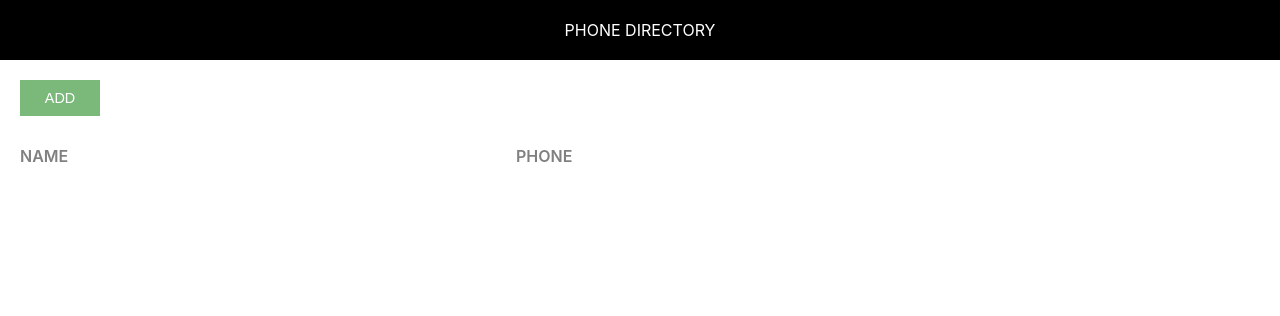
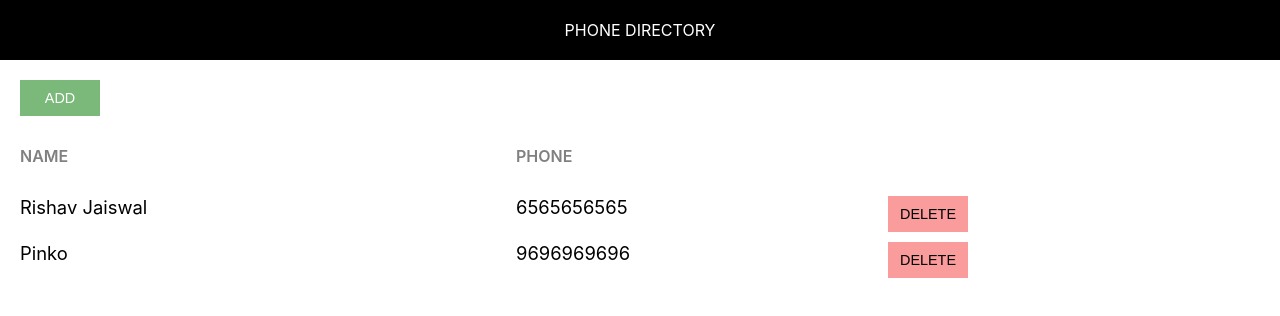
Before and after one commit to shubh4grd/phone-directory, a React (Create React App) app: page / in a window 1280 px wide. Shown: the top 316 px of the page. Built offline with nearby package versions, Linux system fonts and the light colour scheme.

Commit message:
Added ‘Delete’ button

```diff
--- a/src/App.css
+++ b/src/App.css
@@ -16,6 +16,9 @@
 .add-btn {
   background: #7ab97a;
   color: #fff;
+}
+.dlt-btn {
+  background: #fa9b9c;
 }
 
 .grid-container {
--- a/src/App.js
+++ b/src/App.js
@@ -3,6 +3,18 @@
 import "./App.css";
 class App extends Component {
   render() {
+    let subscribers = [
+      {
+        id: 1,
+        name: "Rishav Jaiswal",
+        phone: "6565656565",
+      },
+      {
+        id: 2,
+        name: "Pinko",
+        phone: "9696969696",
+      },
+    ];
     return (
       <div>
         <Header />
@@ -12,6 +24,15 @@
             <span className="grid-item name-heading"> Name </span>
             <span className="grid-item phone-heading"> Phone </span>
           </div>
+          {subscribers.map((sub) => {
+            return (
+              <div key={sub.id} className="grid-container">
+                <span className="grid-item">{sub.name}</span>
+                <span className="grid-item">{sub.phone}</span>
+                <button className="custom-btn dlt-btn"> Delete </button>
+              </div>
+            );
+          })}
         </div>
       </div>
     );
```
Also changed, not shown: 1 other file (tests, documents, lock files or other folders).
